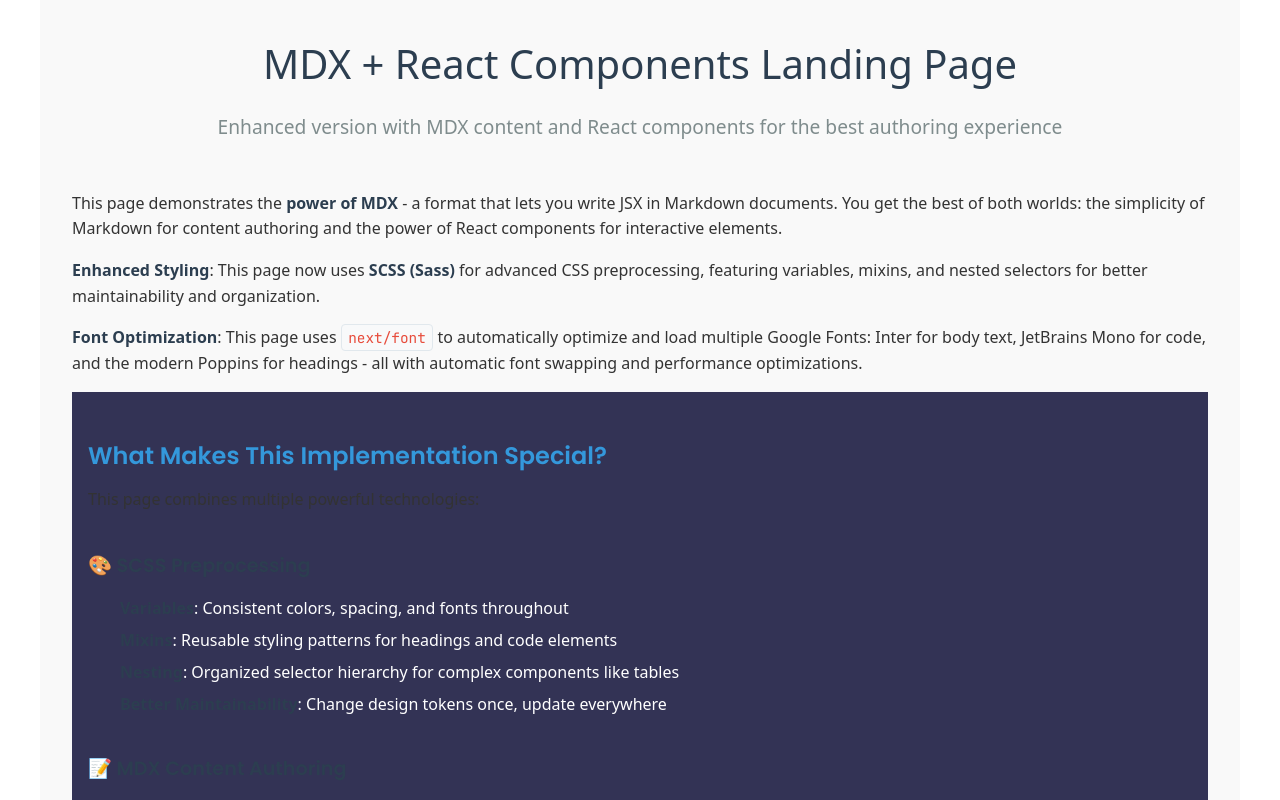
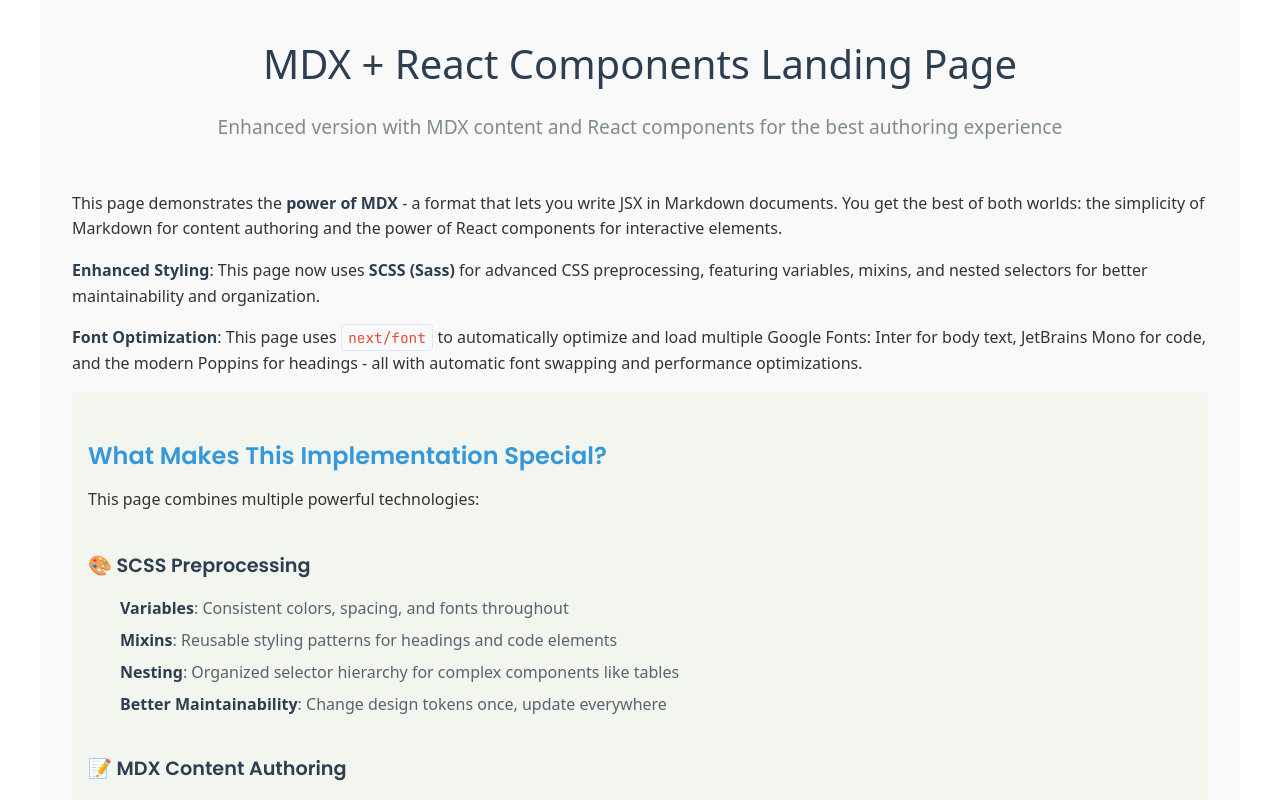
Before and after one commit to webventurer/landing-nextjs, a Next.js app: page /comparison5 in a window 1280 px wide. Shown: the top 800 px of the page. Built offline with nearby package versions, Linux system fonts and the light colour scheme.

Commit message:
Make section colours more readable

```diff
--- a/src/components/Section/Section.module.scss
+++ b/src/components/Section/Section.module.scss
@@ -3,8 +3,8 @@
   padding: 1rem;
 
   &.strong {
-    background-color: #335;
-    color: #fff;
+    background-color: #f3f5ef;
+    color: #5b6270;
   }
 
   &.subtle {
```
